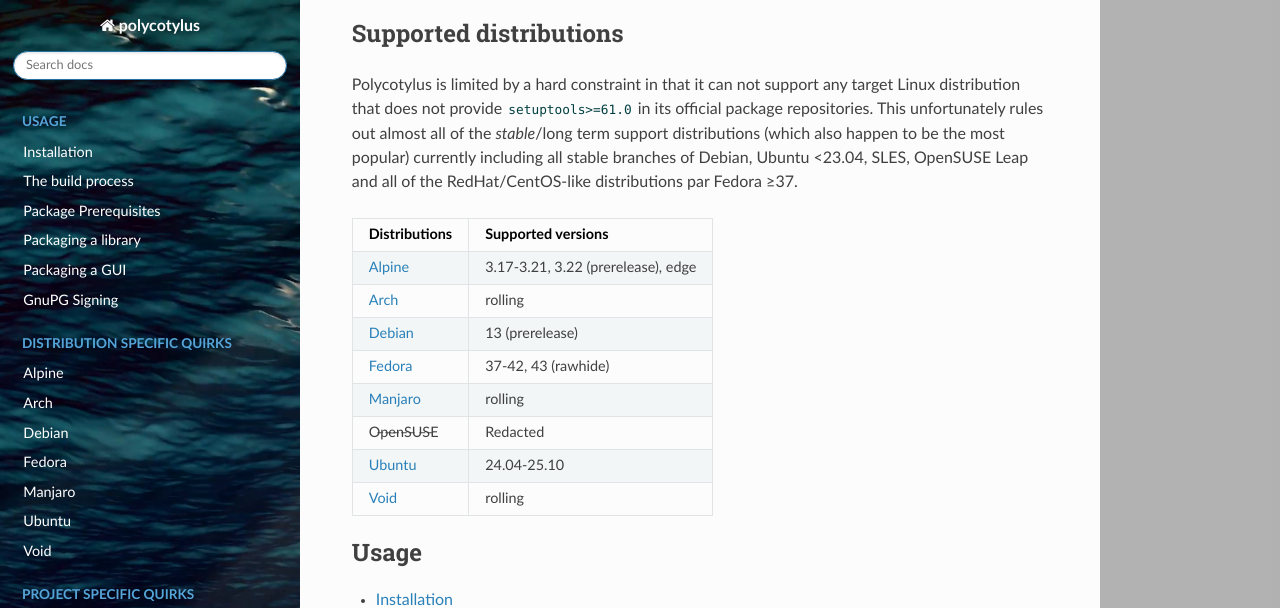
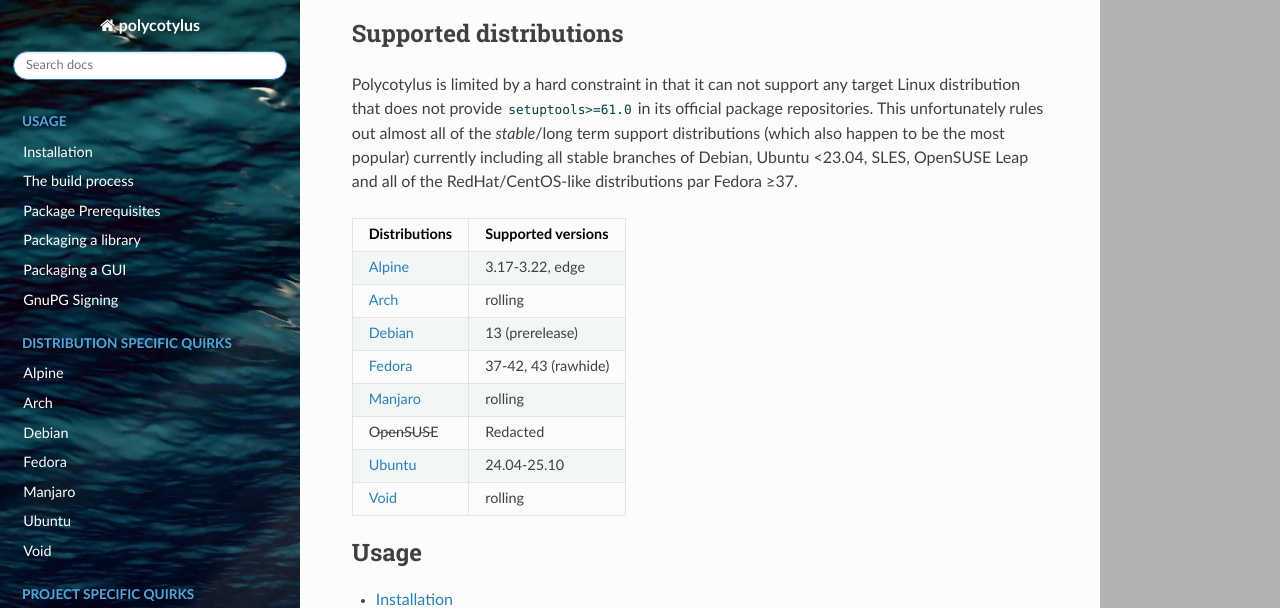
Before and after one commit to bwoodsend/polycotylus, a Sphinx documentation site: the page built from docs/source/index.rst, in a window 1280 px wide and 900 px high, scrolled down 914 px. Shown: the top 608 px of the window. Built offline with Sphinx 7.4.7 and the Read the Docs theme 3.1.0, drawn with Linux system fonts in a browser that asks for light colours; pages that are not in the unit, such as notebooks, are missing from menus.

Commit message:
Mark Alpine 3.22 as latest release
I shouldn't have tagged it as prerelease to begin with.

```diff
--- a/README.rst
+++ b/README.rst
@@ -61,7 +61,7 @@
 =============  ===========================================
 Distributions  Supported versions
 =============  ===========================================
-Alpine_        3.17-3.21, 3.22 (prerelease), edge
+Alpine_        3.17-3.22, edge
 Arch_          rolling
 Debian_        13 (prerelease)
 Fedora_        37-42, 43 (rawhide)
--- a/docs/source/alpine.rst
+++ b/docs/source/alpine.rst
@@ -46,8 +46,8 @@
     polycotylus alpine:3.18
     polycotylus alpine:3.19
     polycotylus alpine:3.20
-    polycotylus alpine:3.21  # Default
-    polycotylus alpine:3.22  # Prerelease
+    polycotylus alpine:3.21
+    polycotylus alpine:3.22  # Default
     polycotylus alpine:edge  # Unstable branch
 
 
```
Also changed, not shown: 2 other files.
